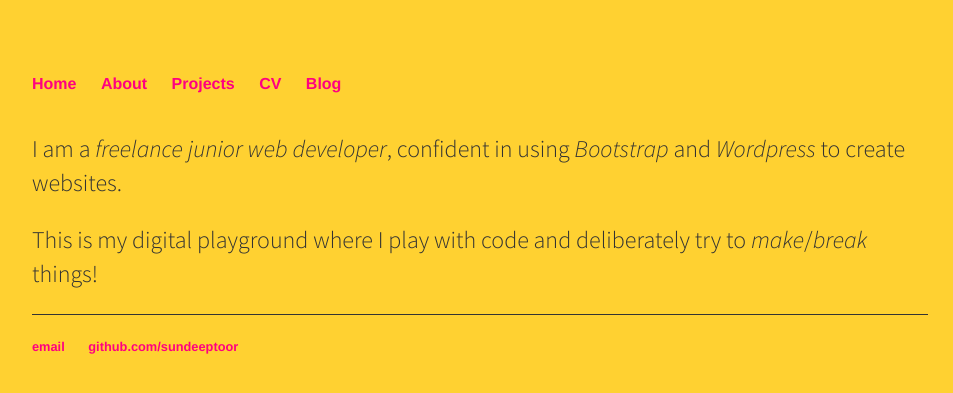
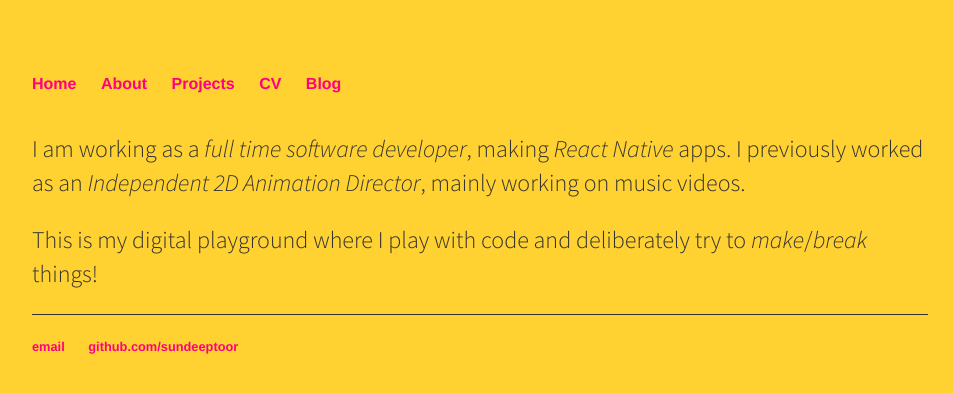
Before and after one commit to SundeepToor/sundeeptoor.github.io, a Jekyll site: the page built from about/index.html, in a window 1280 px wide. Shown: the top 393 px of the page, without its empty margins (160-1113 px from the left). Built offline with Jekyll 4.4.1, drawn with Linux system fonts in a browser that asks for light colours.

Commit message:
Update index.html

```diff
--- a/about/index.html
+++ b/about/index.html
@@ -3,6 +3,6 @@ layout: default
 title: About Sundeep Toor
 ---
 <div class="blurb">
-    <p>I am a <em>freelance junior web developer</em>, confident in using <em>Bootstrap</em> and <em>Wordpress</em> to create websites.</p>
+    <p>I am working as a <em>full time software developer</em>, making <em>React Native</em> apps. I previously worked as an <em>Independent 2D Animation Director</em>, mainly working on music videos.</p>
     <p>This is my digital playground where I play with code and deliberately try to <em>make</em>/<em>break</em> things!</p>
 </div><!-- /.blurb -->
```
